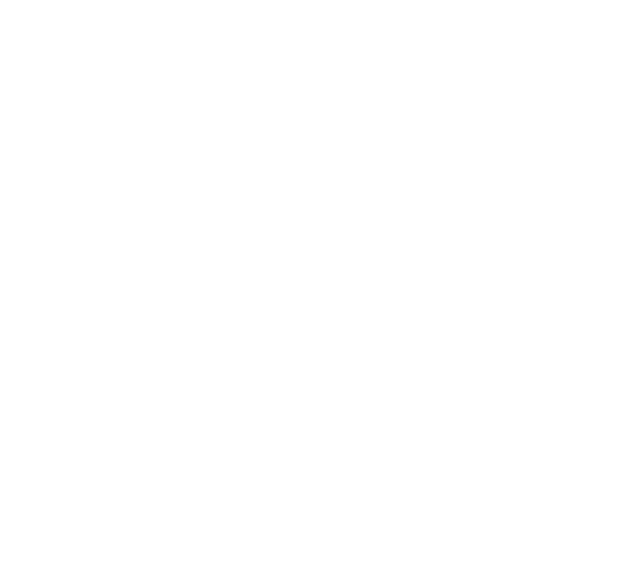
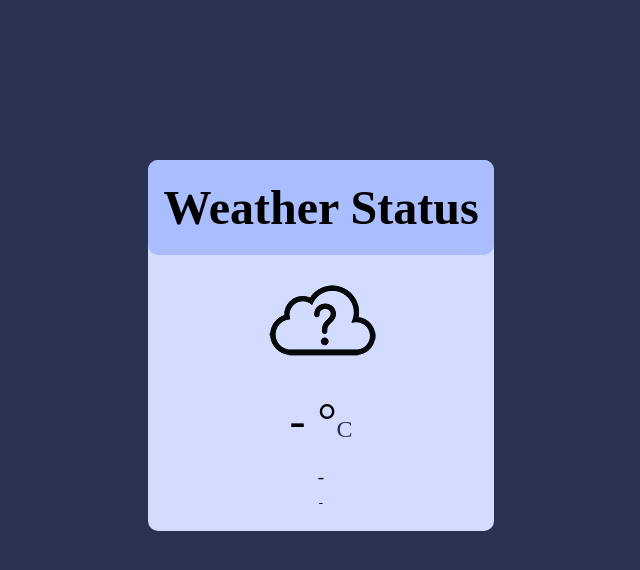
Before and after one commit to divyanshdahiya/Weather-App, a plain HTML site: page index.html in a window 1280 px wide. Shown: the whole page, without its empty margins (319-959 px from the left). Drawn offline with Linux system fonts and the light colour scheme.

Commit message:
0.3(html,css done)

```diff
--- a/index.html
+++ b/index.html
@@ -8,6 +8,19 @@
     <title>Weather App by Divyansh Dahiya</title>
 </head>
 <body>
+    <div class="container">
+
+        <div class="tittle"><p>Weather Status</p></div>
+        <div class="notification"></div>
+
+        <div class="weather-container">
+            <div class="weather-icon"><img src="./icons/unknown.png" alt="weather-icon"></div>
+            <div class="temperature-value"><p>- °<span>C</span></p></div>
+            <div class="temperature-description"><p>-</p></div>
+            <div class="location"><p>-</p></div>
+        </div>
+
+    </div>
 
 </body>
 <script src="app.js"></script>
--- a/style.css
+++ b/style.css
@@ -3,4 +3,69 @@
     margin: 0;
     padding: 0;
 
+
 }
+body{
+    background-color: #293251;
+}
+.container{
+    width: 27%;
+    margin: auto;
+    margin-top: 20vh;
+    text-align: center;
+    background-color:#d3dcff ;
+    border-radius: 10px;
+    padding-bottom : 20px;
+
+}
+.tittle{
+    background-color:#aabdff ;
+    border-radius: 10px;
+}
+.tittle p{
+    padding: 20px 0;
+    font-size: 3em;
+    font-weight: 900;
+}
+.temperature-value p{
+    font-size: 3em;
+    padding: 10px 0;
+}
+.temperature-value p:hover{
+
+}
+.temperature-value span{
+    color: #293251;
+    font-size: 0.5em;
+}
+
+.notification{
+    background-color: #f8d7da;
+    display: none;
+}
+.notification p{
+    color: #721c24;
+    font-size: 1.2em;
+    padding: 10px 0;
+}
+.weather-icon img{
+    display: block;
+    margin: 0 auto;
+}
+.temperature-description{
+
+}
+.temperature-description p{
+    padding: 8px;
+    margin: 0;
+    font-size: 1.2em;
+}
+.location{
+
+}
+
+.location p{
+    margin: 0;
+    padding: 0;
+    font-size: 0.8em;
+}
```
